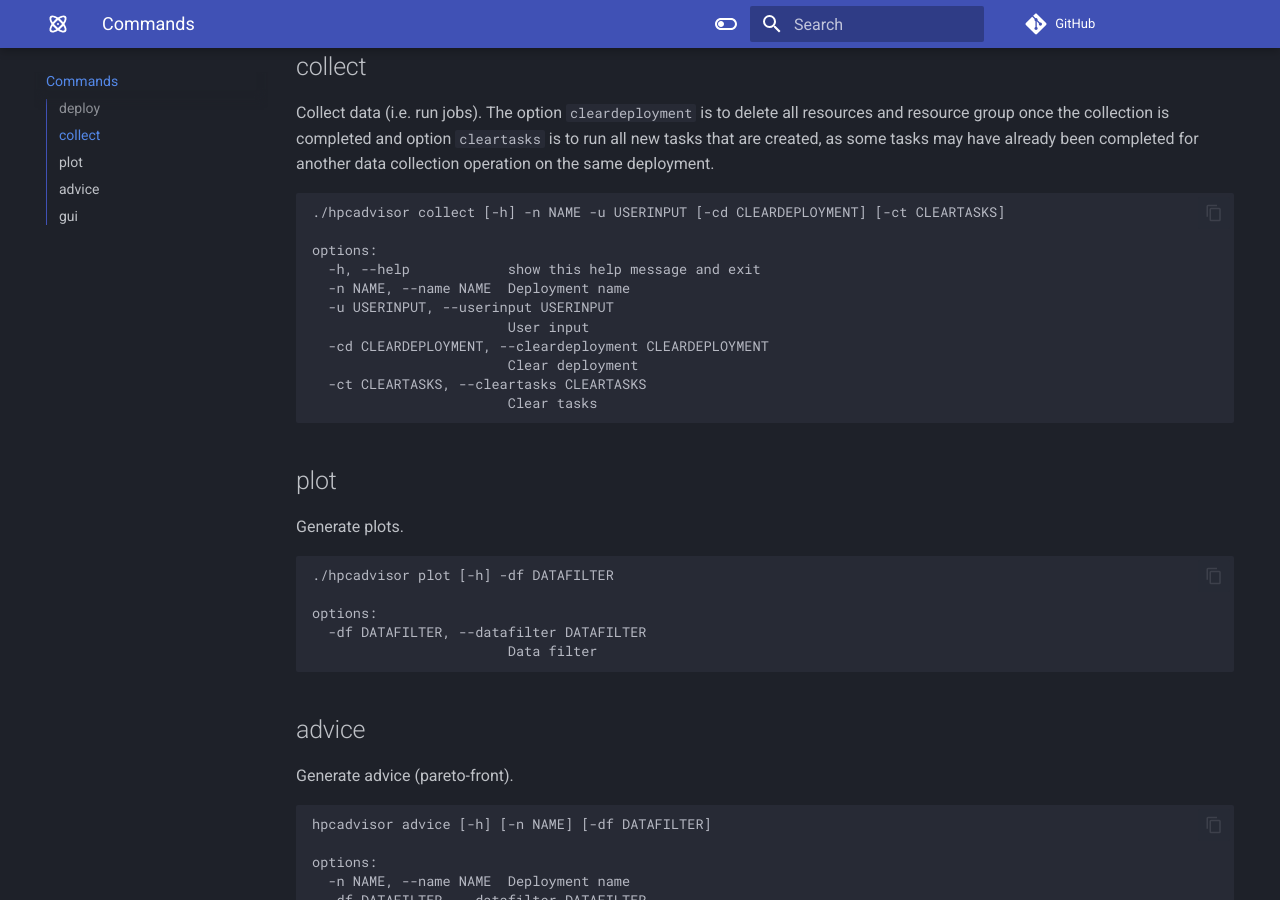
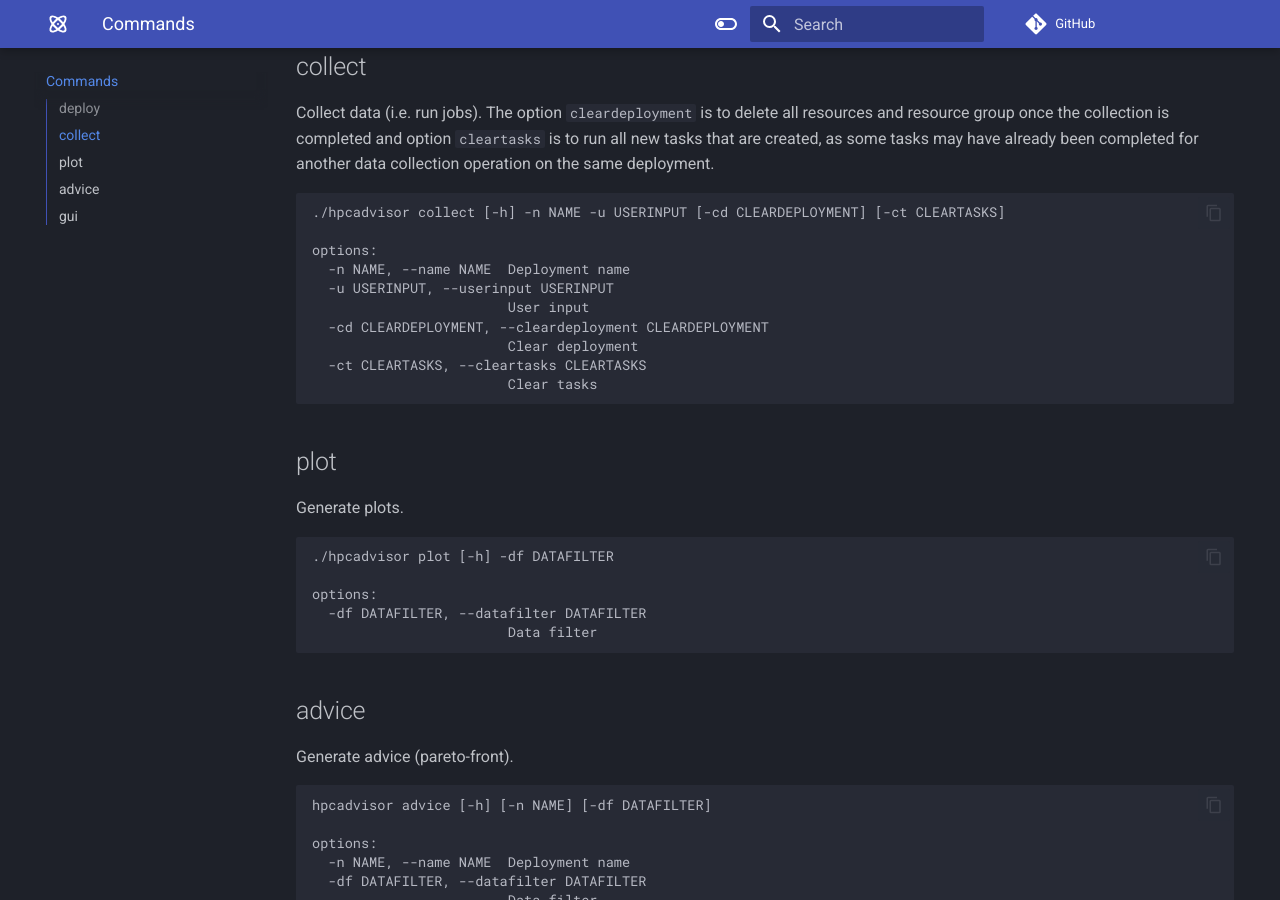
Before and after one commit to Azure/hpcadvisor, an MkDocs documentation site: the page built from docs/commands.md, in a window 1280 px wide and 900 px high, scrolled down 1083 px. Built offline with MkDocs 1.6.1 and Material for MkDocs 9.7.7, drawn with Linux system fonts in a browser that asks for light colours; comment, search, counter and statistics services are not loaded.

Commit message:
fix commands doc

```diff
--- a/docs/commands.md
+++ b/docs/commands.md
@@ -59,7 +59,6 @@ deployment.
 ./hpcadvisor collect [-h] -n NAME -u USERINPUT [-cd CLEARDEPLOYMENT] [-ct CLEARTASKS]
 
 options:
-  -h, --help            show this help message and exit
   -n NAME, --name NAME  Deployment name
   -u USERINPUT, --userinput USERINPUT
                         User input
```
